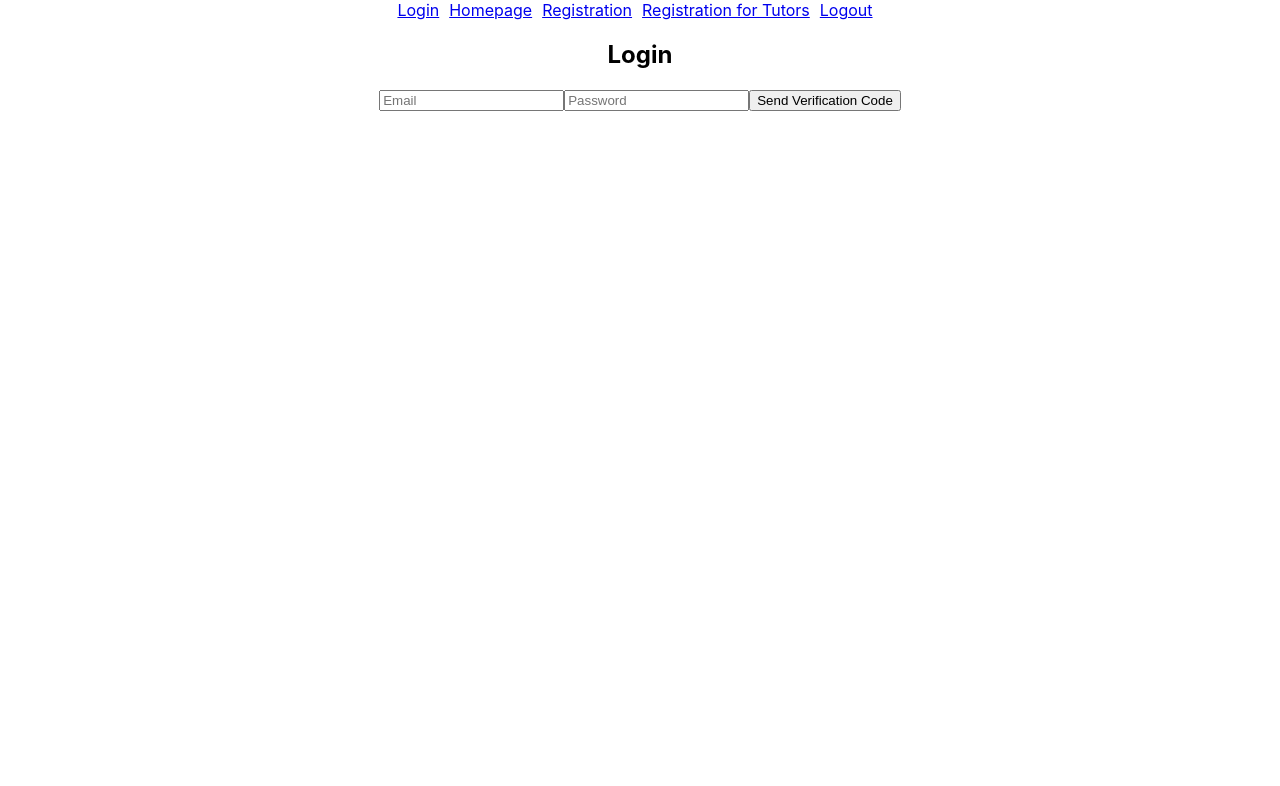
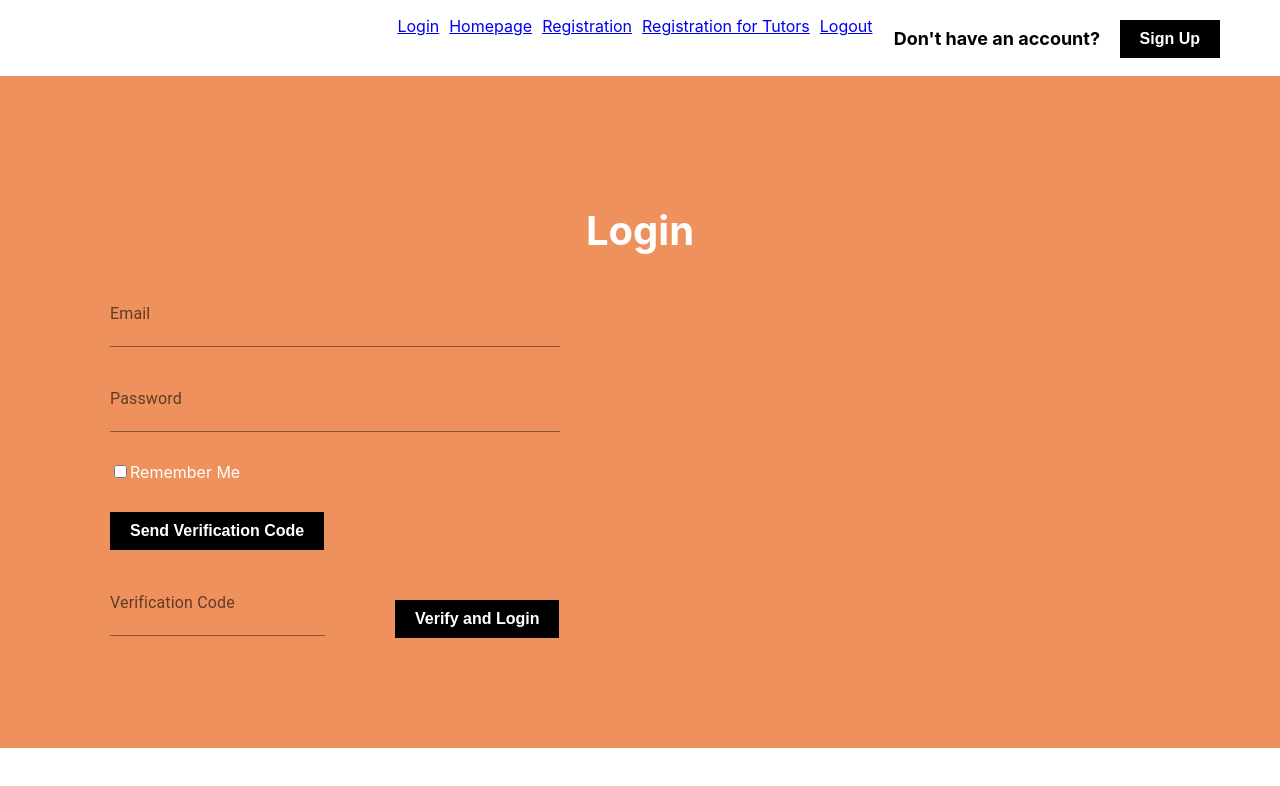
Before and after one commit to jagganjestine/CS4485, a React (Create React App) app in the folder online-tutoring/: page / in a window 1280 px wide. Shown: the top 786 px of the page. Built offline with nearby package versions, Linux system fonts and the light colour scheme.

Commit message:
UI login page

```diff
--- a/online-tutoring/package.json
+++ b/online-tutoring/package.json
@@ -4,6 +4,9 @@
   "private": true,
   "dependencies": {
     "@emailjs/browser": "^3.11.0",
+    "@emotion/react": "^11.11.1",
+    "@emotion/styled": "^11.11.0",
+    "@mui/material": "^5.14.11",
     "@testing-library/jest-dom": "^5.17.0",
     "@testing-library/react": "^13.4.0",
     "@testing-library/user-event": "^13.5.0",
--- a/online-tutoring/src/components/Login.css
+++ b/online-tutoring/src/components/Login.css
@@ -3,10 +3,125 @@
 ul {
   list-style: none;
   padding: 0;
-  margin: 0;
 }
 
 li {
   display: inline;
   margin-right: 10px;
 }
+
+.login-title {
+  text-align: center;
+  margin-top: 20px;
+  font-size: 40px;
+  color: white;
+}
+
+.proportion {
+  width: 450px;
+  box-align: right;
+  color: white;
+}
+
+.send-verification-button {
+  background-color: black;
+  color: white;
+  border: none;
+  padding: 10px 20px;
+  cursor: pointer;
+  font-weight: bold;
+  font-size: 16px;
+}
+
+.verification-code-container {
+  display: flex;
+  align-items: center;
+}
+
+.verification-code {
+  margin-right: 10px;
+}
+
+.verify-login-button {
+  background-color: black;
+  color: white;
+  border: none;
+  padding: 10px 20px;
+  cursor: pointer;
+  font-weight: bold;
+  font-size: 16px;
+  margin-top: 30px;
+}
+
+.verify-login-button:hover {
+  background-color: #333;
+}
+
+.send-verification-button:hover {
+  background-color: #333;
+}
+
+.login-container {
+  display: flex;
+  justify-content: center;
+  align-items: center;
+  height: 90vh;
+
+}
+
+.login-form {
+  text-align: left;
+  padding: 110px;
+  background-color: #EF915C;
+  width: 1200px;
+}
+
+.login-form input[type="email"],
+.login-form input[type="number"],
+.login-form input[type="password"] {
+  color: white;
+  font-size: 18px;
+  width: 100%;
+  height: 40px;
+}
+
+.remember-me {
+  margin-top: 30px;
+  color: white;
+}
+
+.verification-code {
+  width: 215px;
+}
+
+.sign-up-button {
+  position: fixed;
+  top: 20px;
+  right: 60px;
+  background-color: black;
+  color: white;
+  border: none;
+  padding: 10px 20px;
+  cursor: pointer;
+  font-weight: bold;
+  font-size: 16px;
+}
+
+.sign-up-button:hover {
+  background-color: #333;
+}
+
+.sign-up-container {
+  position: fixed;
+  top: 10px;
+  right: 170px;
+  display: flex;
+  align-items: center;
+}
+
+.sign-up-container p {
+  margin-right: 10px;
+  color: black;
+  font-size: 18px;
+  font-weight: bold;
+}
--- a/online-tutoring/src/components/Login.js
+++ b/online-tutoring/src/components/Login.js
@@ -5,7 +5,9 @@ import './Login.css';
 import firebase from "./firebase";
 import { Link } from "react-router-dom";
 import { useHistory } from "react-router-dom";
-
+import Box from '@mui/material/Box';
+import TextField from '@mui/material/TextField';
+import './Login.css';
 
 
 function Login() {
@@ -83,21 +85,55 @@ function Login() {
 
   return (
     <div>
-      <h2>Login</h2>
-      <input
+      <div className="login-container">
+      <div className="login-form">
+      <h1 className="login-title">Login</h1>
+
+      {/*Text field for email and password*/}
+      <TextField
       type="email"
-        placeholder="Email"
+      label="Email"
+      variant="standard"
+      className="proportion"
+      value={email}
       onChange={(e) => setEmail(e.target.value)}
     />
-      <input
+    <div style={{ marginBottom: '20px' }} />
+
+    <TextField
       type="password"
-        placeholder="Password"
+      label="Password"
+      variant="standard"
+      className="proportion"
+      value={password}
       onChange={(e) => setPassword(e.target.value)}
     />
-      {/* Add a black "Send Verification Code" button */}
+
+
+<div className="remember-me">
+    <input
+      type="checkbox"
+      id="rememberMe"
+      name="rememberMe"
+    />
+    <label htmlFor="rememberMe">Remember Me</label> {/*ADD LINK TO REMEMBER ME*/ }
+  </div>
+
+  <div style={{ marginBottom: '30px' }} />
       <button className="send-verification-button" onClick={sendVerificationCode}>
         Send Verification Code
       </button>
+      <div style={{ marginBottom: '20px' }} />
+      <div className="verification-code-container">
+      <TextField
+        type="number"
+        label="Verification Code"
+        variant="standard"
+        className="verification-code"
+        value={userCode}
+        onChange={(e) => setUserCode(e.target.value)}
+      />
+            <div style={{ marginBottom: '20px' }} />
 
       {randomCode && (
         <div>
@@ -107,9 +143,22 @@ function Login() {
             placeholder="Verification Code"
             onChange={(e) => setUserCode(e.target.value)}
           />
-          <button onClick={verifyCode}>Verify and Login</button>
+\        </div>
+      )}
+
+   <button
+      className="verify-login-button"
+      style={{ marginLeft: '70px' }}
+      onClick={verifyCode}> Verify and Login </button>
+
+    <div className="sign-up-container">
+    <p>Don't have an account?</p>
+    <Link to="/registration"> <button className="sign-up-button">Sign Up</button> </Link>
     </div>
-      )}
+
+      </div>
+      </div>
+    </div>
     </div>
   );
 }
```
Also changed, not shown: 1 other file (tests, documents, lock files or other folders). Lines whose indentation alone changed are shown as unchanged.
